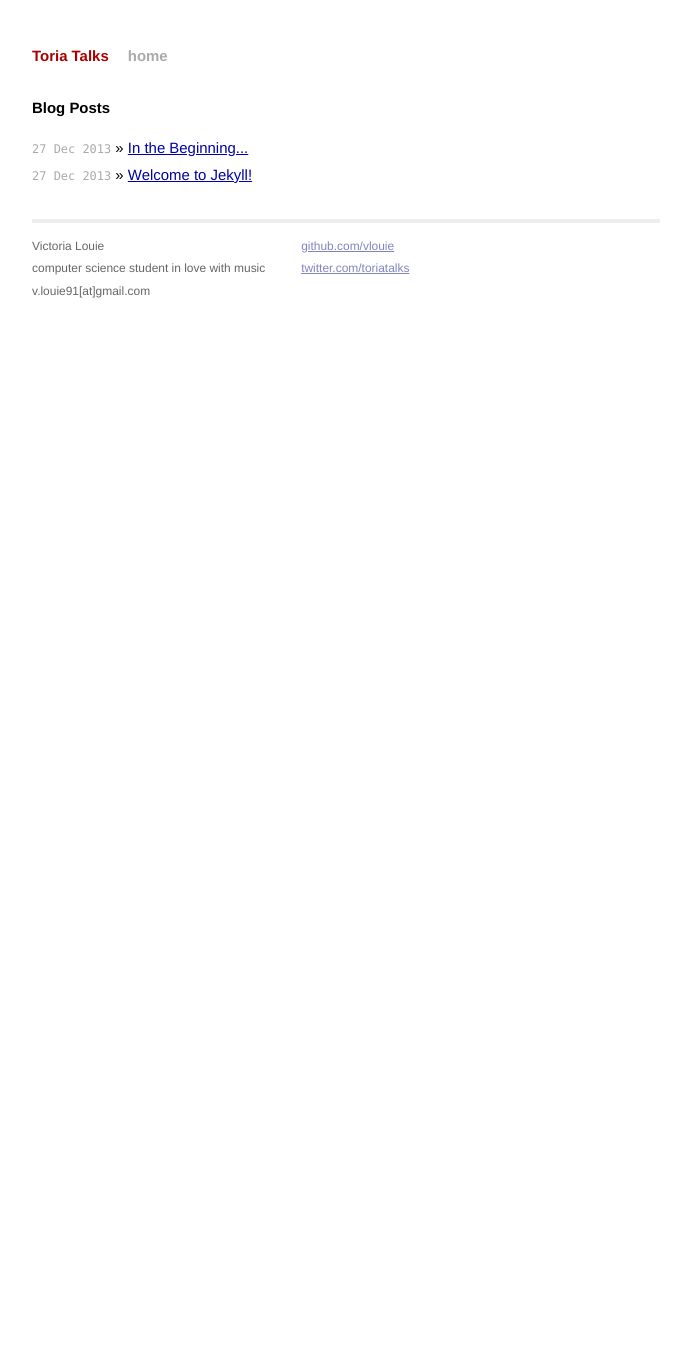
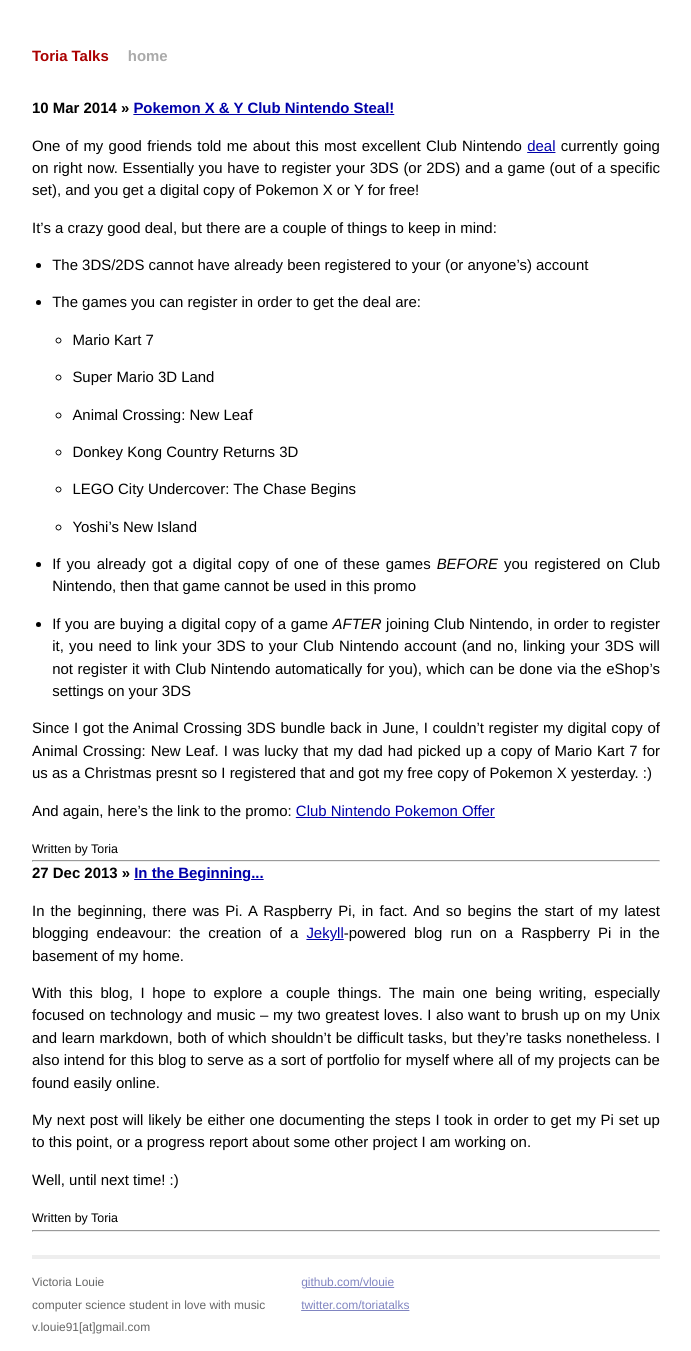
Before and after one commit to vlouie/toriatalks, a Jekyll site: the page built from index.html, in a window 1280 px wide. Shown: the whole page, without its empty margins (294-985 px from the left). Built offline with Jekyll 4.4.1, drawn with Linux system fonts in a browser that asks for light colours; Markdown is read by kramdown in place of the engine named in the settings; the list of posts is cut into pages by our own code; before the commit the page ends 945 px from its top, so only the background shows below that.

Commit message:
Adding new post, made entries display on main page

```diff
--- a/_config.yml
+++ b/_config.yml
@@ -1,3 +1,4 @@
 name: Toria Talks
 markdown: redcarpet
 pygments: true
+paginate: 5
--- a/_posts/2013-12-27-in-the-beginning.markdown
+++ b/_posts/2013-12-27-in-the-beginning.markdown
@@ -1,5 +1,6 @@
 ---
 layout: post
+author: Toria
 title: "In the Beginning..."
 date:   2013-12-27 22:30:09
 categories: tech development update
--- a/_posts/2013-12-27-welcome-to-jekyll.markdown
+++ /dev/null
@@ -1,24 +0,0 @@
----
-layout: post
-title:  "Welcome to Jekyll!"
-date:   2013-12-27 05:07:09
-categories: jekyll update
----
-
-You'll find this post in your `_posts` directory - edit this post and re-build (or run with the `-w` switch) to see your changes!
-To add new posts, simply add a file in the `_posts` directory that follows the convention: YYYY-MM-DD-name-of-post.ext.
-
-Jekyll also offers powerful support for code snippets:
-
-{% highlight ruby %}
-def print_hi(name)
-  puts "Hi, #{name}"
-end
-print_hi('Tom')
-#=> prints 'Hi, Tom' to STDOUT.
-{% endhighlight %}
-
-Check out the [Jekyll docs][jekyll] for more info on how to get the most out of Jekyll. File all bugs/feature requests at [Jekyll's GitHub repo][jekyll-gh].
-
-[jekyll-gh]: https://github.com/mojombo/jekyll
-[jekyll]:    http://jekyllrb.com
--- /dev/null
+++ b/_posts/2014-03-10-pokemon-3ds-deal.markdown
@@ -0,0 +1,37 @@
+---
+layout:	post
+author:	Toria
+title:	"Pokemon X & Y Club Nintendo Steal!"
+date:	2014-03-10
+categories: gaming
+---
+
+One of my good friends told me about this most excellent Club Nintendo [deal][pokelink] currently going on right now. Essentially you have to register your 3DS (or 2DS) and a game (out of a specific set), and you get a digital copy of Pokemon X or Y for free!
+
+It's a crazy good deal, but there are a couple of things to keep in mind:
+
+- The 3DS/2DS cannot have already been registered to your (or anyone's) account
+
+- The games you can register in order to get the deal are:
+
+	- Mario Kart 7
+
+	- Super Mario 3D Land
+
+	- Animal Crossing: New Leaf
+
+	- Donkey Kong Country Returns 3D
+
+	- LEGO City Undercover: The Chase Begins
+
+	- Yoshi's New Island
+
+- If you already got a digital copy of one of these games *BEFORE* you registered on Club Nintendo, then that game cannot be used in this promo
+
+- If you are buying a digital copy of a game *AFTER* joining Club Nintendo, in order to register it, you need to link your 3DS to your Club Nintendo account (and no, linking your 3DS will not register it with Club Nintendo automatically for you), which can be done via the eShop's settings on your 3DS
+
+Since I got the Animal Crossing 3DS bundle back in June, I couldn't register my digital copy of Animal Crossing: New Leaf. I was lucky that my dad had picked up a copy of Mario Kart 7 for us as a Christmas presnt so I registered that and got my free copy of Pokemon X yesterday. :)
+
+And again, here's the link to the promo: [Club Nintendo Pokemon Offer][pokelink]
+
+[pokelink]:	http://club2.nintendo.com/3ds-pokemon-promo/
--- a/index.html
+++ b/index.html
@@ -1,13 +1,12 @@
 ---
 layout: default
-title: Toria Talks
 ---
 
-<div id="home">
-  <h1>Blog Posts</h1>
-  <ul class="posts">
-    {% for post in site.posts %}
-      <li><span>{{ post.date | date_to_string }}</span> &raquo; <a href="{{ post.url }}">{{ post.title }}</a></li>
-    {% endfor %}
-  </ul>
-</div>
+{% for post in site.posts %}
+  <div class="post">
+    <h2>{{ post.date | date_to_string }}</span> &raquo; <a href="{{ post.url }}">{{ post.title }}</a></h2>
+    {{ post.content }}
+    <small>Written by {{ post.author }}</small>
+    <hr>
+  </div>
+{% endfor %}
```
